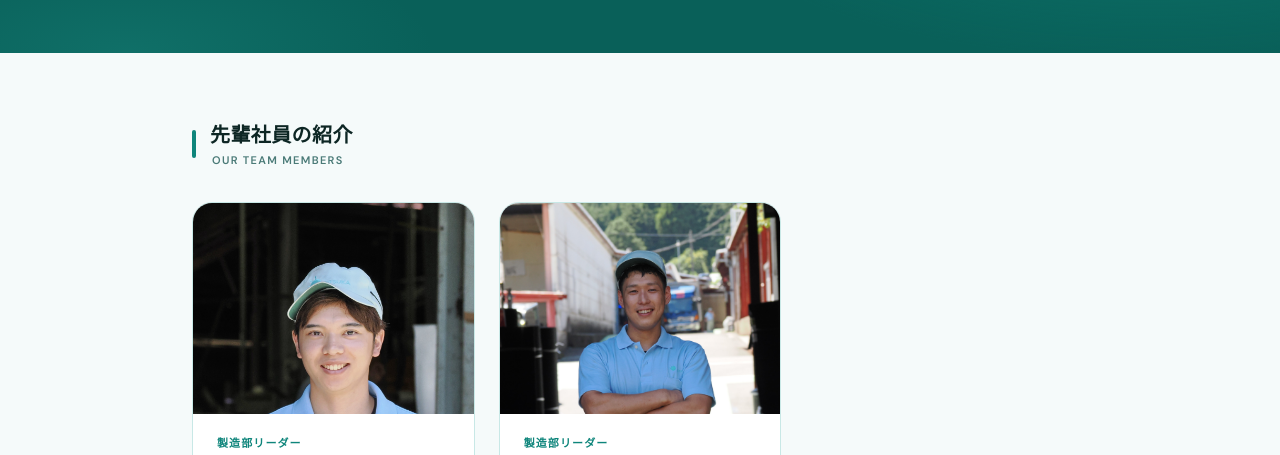
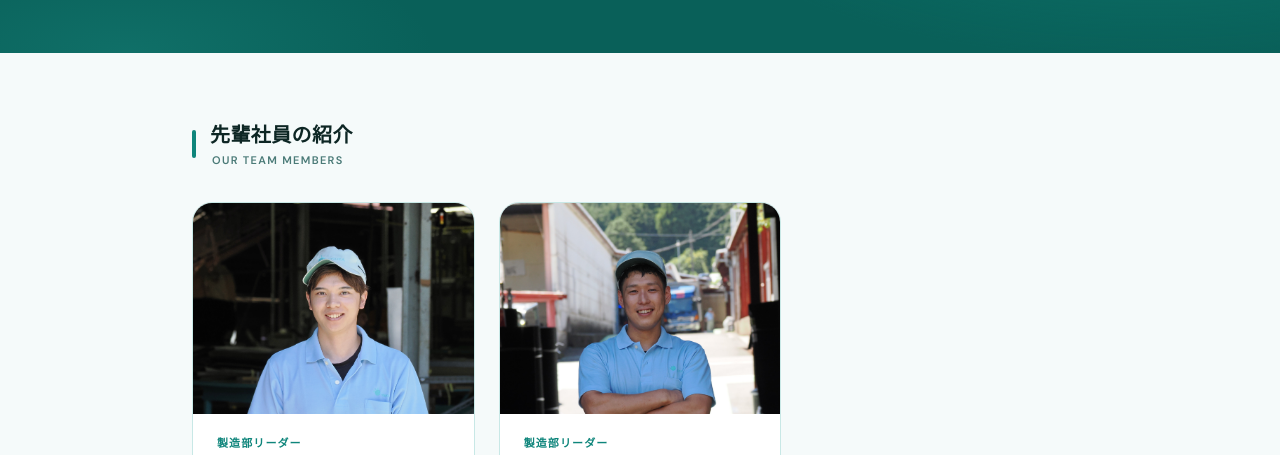
Before and after one commit to otsukahori/saiyousite, a plain HTML site: page shokusha/seizou.html in a window 1280 px wide. Shown: the part 315-770 px from the top of the page. Drawn offline with Linux system fonts and the light colour scheme.

Commit message:
Fix KK photo size to match YY card

```diff
--- a/shokusha/seizou.html
+++ b/shokusha/seizou.html
@@ -105,7 +105,7 @@ body{font-family:"Noto Sans JP",sans-serif;background:#f5fafa;color:var(--text);
 <div class="page">
   <section style="margin-bottom:56px;">
     <div class="sec-heading"><div class="sec-heading__bar"></div><div><div class="sec-heading__text">先輩社員の紹介</div><div class="sec-heading__en">Our team members</div></div></div>
-    <div class="staff-grid"><div class="staff-card"><div style="width:100%;aspect-ratio:4/3;overflow:hidden;"><img src="../images/製造.JPG" alt="社員写真" style="width:100%;height:100%;object-fit:cover;object-position:50% 5%;transform:scale(1.5);transform-origin:50% 5%;display:block;"></div><div class="staff-card__body"><div class="staff-card__role">製造部リーダー</div><div class="staff-card__name">K.K</div><div class="staff-card__tenure">入社歴〇〇年</div><div class="staff-card__divider"></div><p class="staff-card__comment">ラインの調子を見ながら機械を整えていくのが好きですね。自分の調整で品質が安定したときは達成感があります。</p></div></div><div class="staff-card"><img class="staff-card__photo" src="../images/製造１.JPG" alt="社員写真" style="object-position:top"><div class="staff-card__body"><div class="staff-card__role">製造部リーダー</div><div class="staff-card__name">Y.Y</div><div class="staff-card__tenure">入社歴〇〇年</div><div class="staff-card__divider"></div><p class="staff-card__comment">チームで声をかけ合いながら仕事しているので、雰囲気のいい職場だと思います。ものをつくる楽しさが毎日あります。</p></div></div></div>
+    <div class="staff-grid"><div class="staff-card"><img class="staff-card__photo" src="../images/製造.JPG" alt="社員写真" style="object-position:50% 5%"><div class="staff-card__body"><div class="staff-card__role">製造部リーダー</div><div class="staff-card__name">K.K</div><div class="staff-card__tenure">入社歴〇〇年</div><div class="staff-card__divider"></div><p class="staff-card__comment">ラインの調子を見ながら機械を整えていくのが好きですね。自分の調整で品質が安定したときは達成感があります。</p></div></div><div class="staff-card"><img class="staff-card__photo" src="../images/製造１.JPG" alt="社員写真" style="object-position:top"><div class="staff-card__body"><div class="staff-card__role">製造部リーダー</div><div class="staff-card__name">Y.Y</div><div class="staff-card__tenure">入社歴〇〇年</div><div class="staff-card__divider"></div><p class="staff-card__comment">チームで声をかけ合いながら仕事しているので、雰囲気のいい職場だと思います。ものをつくる楽しさが毎日あります。</p></div></div></div>
   </section>
   <section style="margin-bottom:56px;">
     <div class="sec-heading"><div class="sec-heading__bar"></div><div><div class="sec-heading__text">主な業務内容</div><div class="sec-heading__en">Main duties</div></div></div>
```
